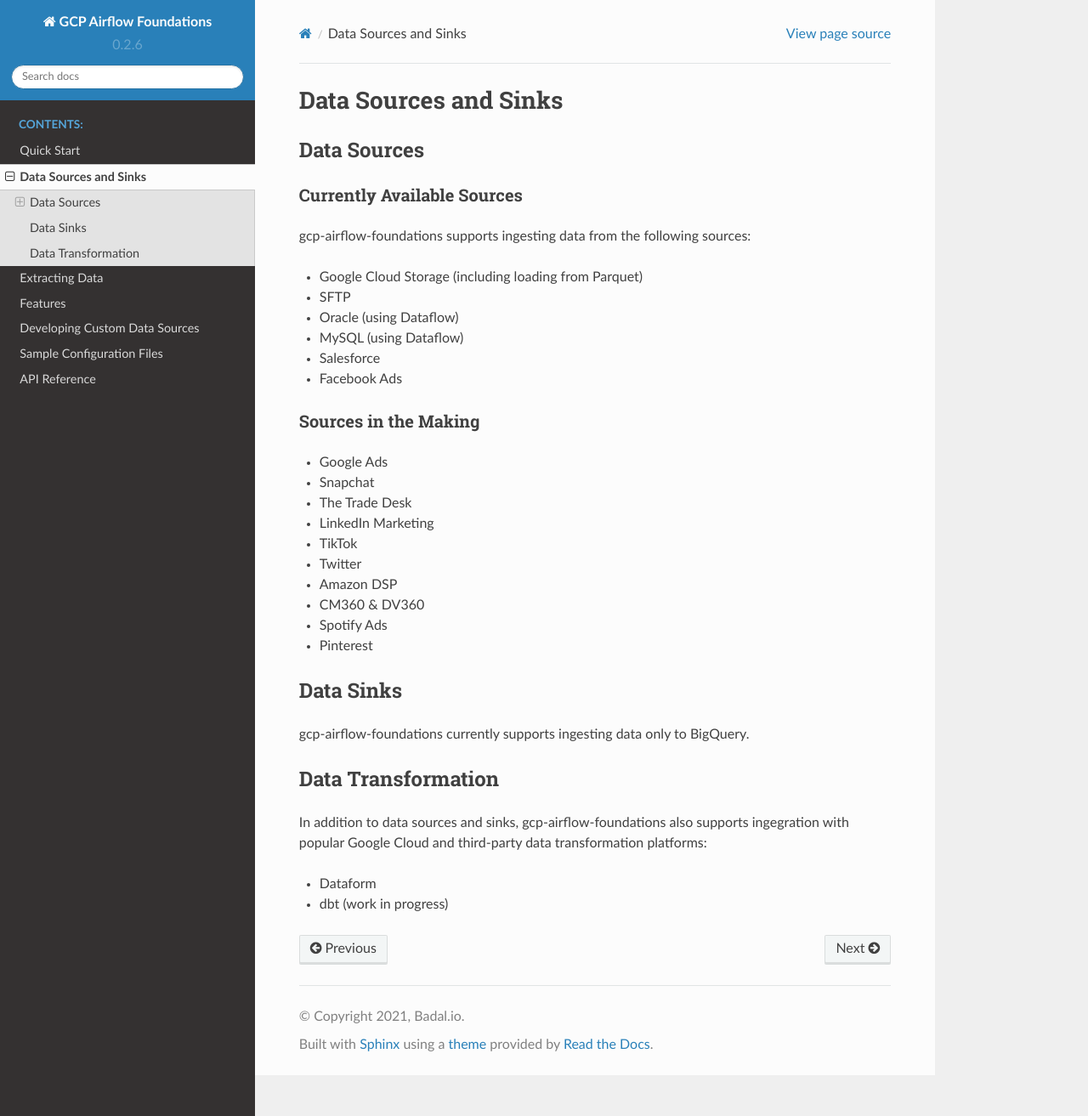
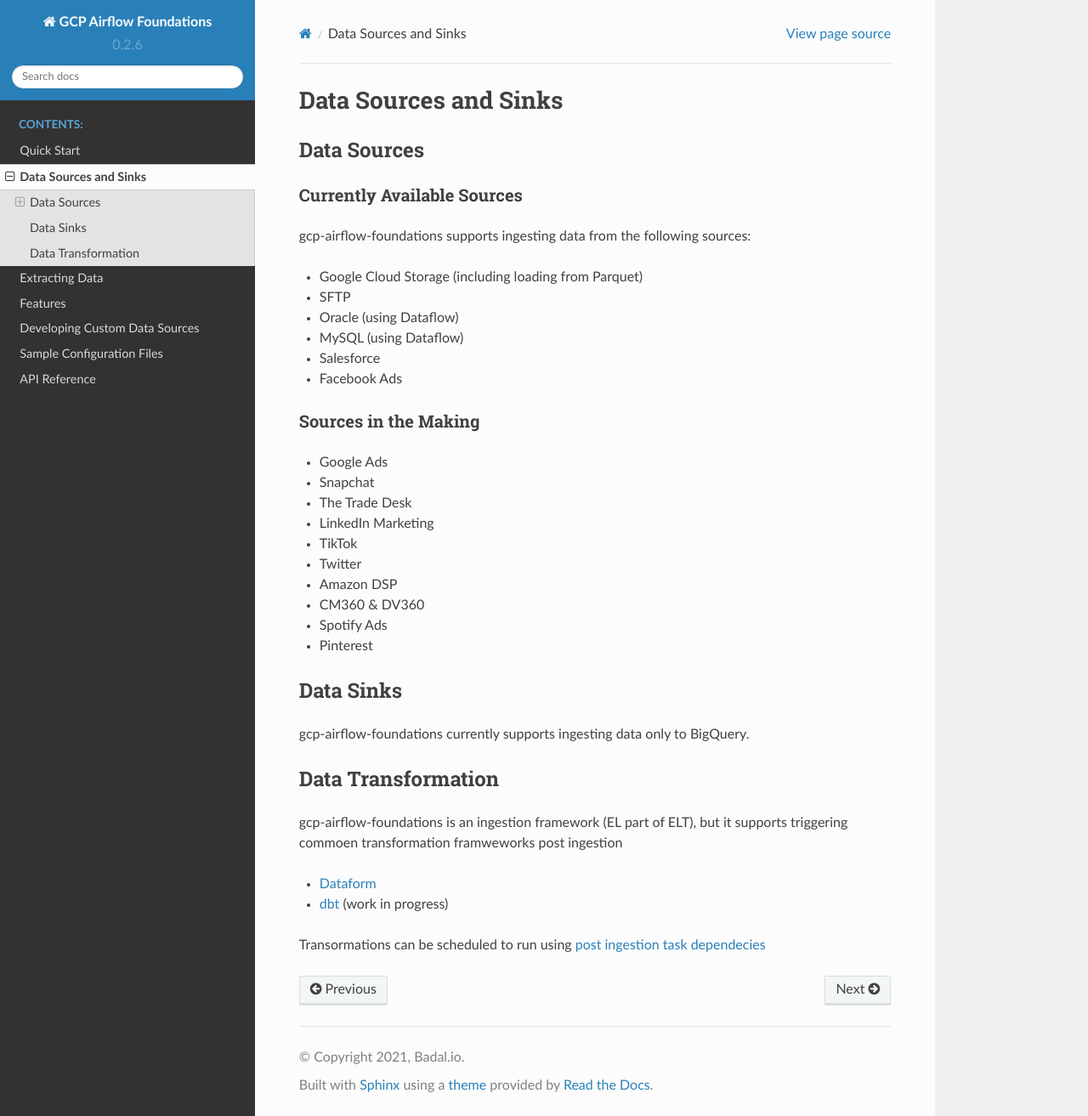
Before and after one commit to badal-io/gcp-airflow-foundations, a Sphinx documentation site: the page built from docs/data_plugins.rst, in a window 1280 px wide and 1313 px high. Shown: the whole window at 85% size. Built offline with Sphinx 7.4.7 and the Read the Docs theme 2.0.0, drawn with Linux system fonts in a browser that asks for light colours.

Commit message:
Update data_plugins.rst

```diff
--- a/docs/data_plugins.rst
+++ b/docs/data_plugins.rst
@@ -39,8 +39,9 @@
 .. transformation:
 Data Transformation
 ========================
-In addition to data sources and sinks, gcp-airflow-foundations also supports ingegration with popular Google Cloud and third-party
-data transformation platforms:
+gcp-airflow-foundations is an ingestion framework (EL part of ELT), but it supports triggering commoen transformation  framweworks post ingestion
 
-- Dataform
-- dbt (work in progress)
+- `Dataform <https://dataform.co>`_
+- `dbt <https://www.getdbt.com/>`_ (work in progress)
+
+Transormations can be scheduled to run using `post ingestion task dependecies <https://github.com/badal-io/gcp-airflow-foundations/blob/main/docs/features.rst#2-post-ingestion-task-dependencies>`_
```
